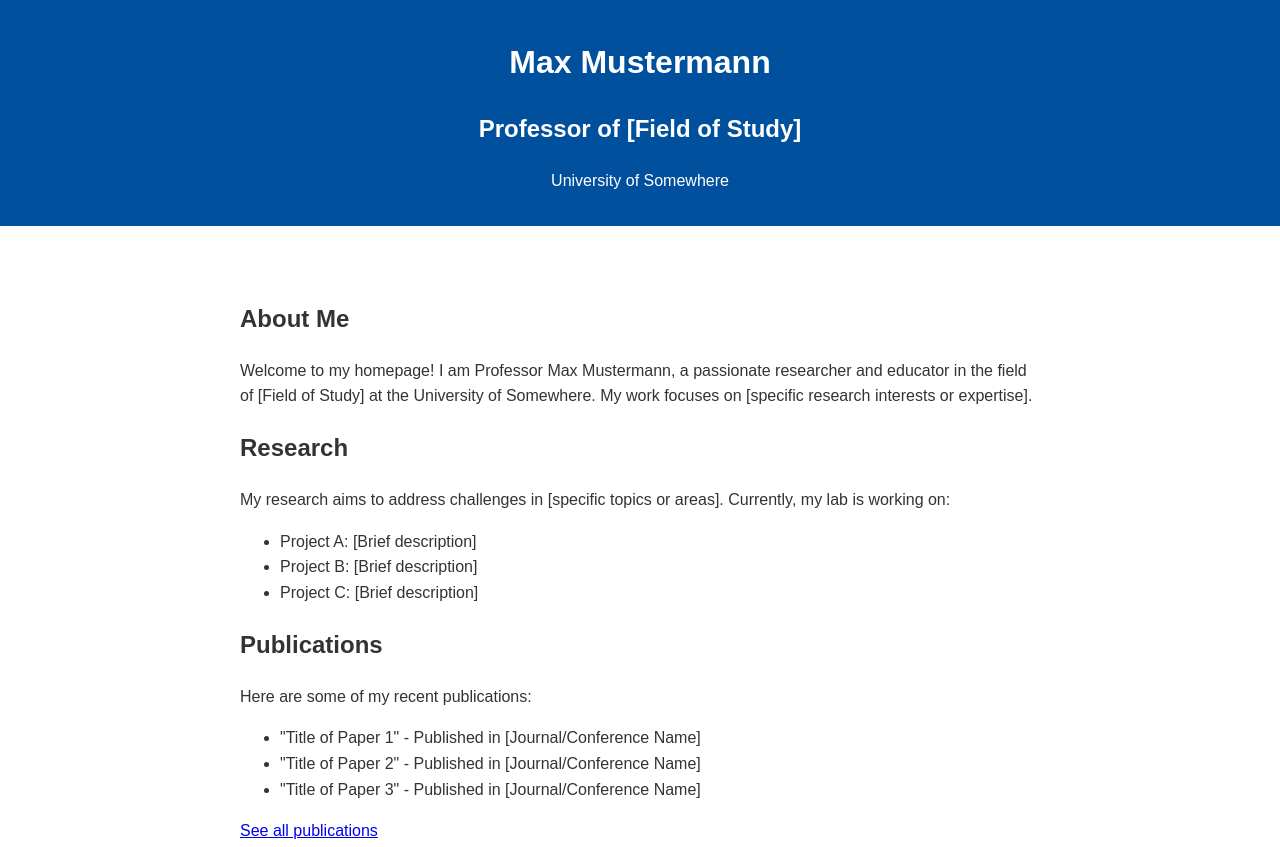
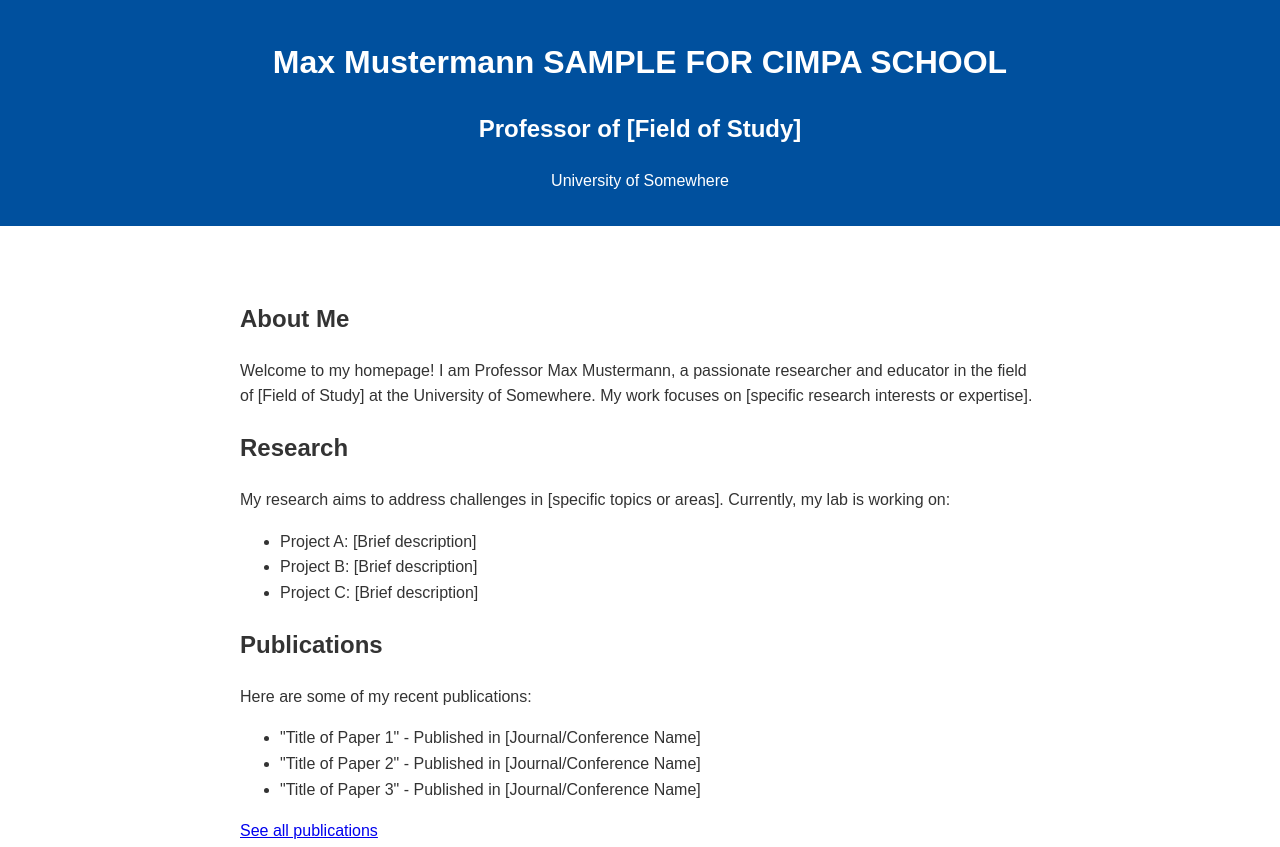
Before and after one commit to cheuberg/cheuberg-simple.github.io, a plain HTML site: page index.html in a window 1280 px wide. Shown: the top 847 px of the page. Drawn offline with Linux system fonts and the light colour scheme.

Commit message:
add sample disclaimer

```diff
--- a/index.html
+++ b/index.html
@@ -47,7 +47,7 @@
 </head>
 <body>
     <header>
-        <h1>Max Mustermann</h1>
+        <h1>Max Mustermann SAMPLE FOR CIMPA SCHOOL</h1>
         <h2>Professor of [Field of Study]</h2>
         <p>University of Somewhere</p>
     </header>
```
